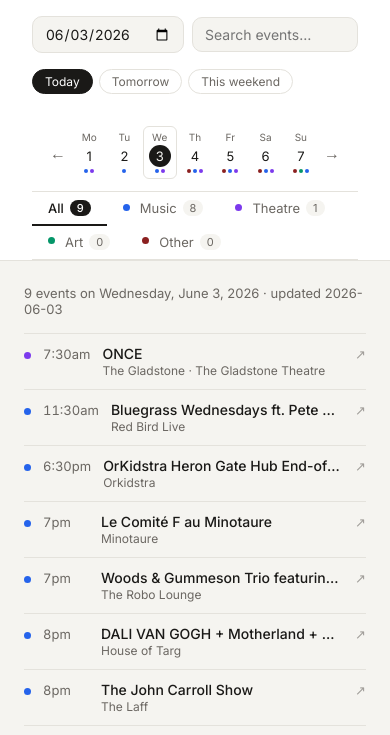
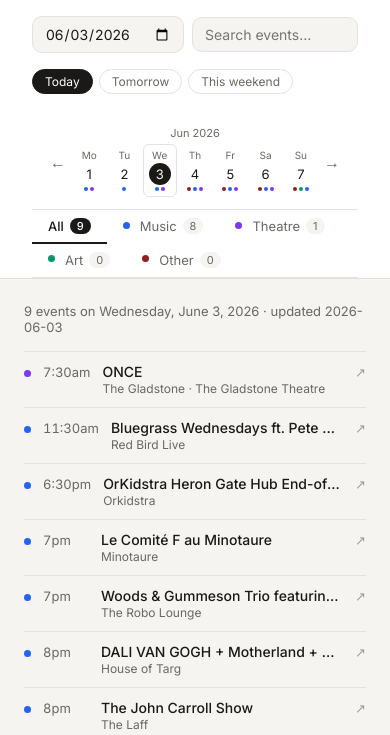
Before and after one commit to bartbols/OttawaEventFinder, a plain HTML site: page docs/index.html in a window 390 px wide. Shown: the part 72-807 px from the top of the page. Drawn offline with Linux system fonts and the light colour scheme.

Commit message:
added month label to week strip on mobile

```diff
--- a/docs/index.html
+++ b/docs/index.html
@@ -324,7 +324,9 @@
       .week-strip { display: flex; align-items: center; gap: 0; padding: 0.5rem 0.75rem 0.25rem; }
       .week-strip-nav { background: none; border: none; color: var(--muted); cursor: pointer; font-size: 16px; padding: 4px 6px; font-family: inherit; flex-shrink: 0; }
       .week-strip-nav:hover { color: var(--text); }
-      .week-strip-days { display: grid; grid-template-columns: repeat(7, 1fr); flex: 1; gap: 1px; }
+      .week-strip-inner { flex: 1; display: flex; flex-direction: column; gap: 2px; }
+      .week-strip-month { font-size: 11px; color: var(--muted); text-align: center; padding-bottom: 2px; }
+      .week-strip-days { display: grid; grid-template-columns: repeat(7, 1fr); gap: 1px; }
       .week-day { display: flex; flex-direction: column; align-items: center; gap: 2px; padding: 4px 2px; border-radius: 6px; cursor: pointer; border: 0.5px solid transparent; }
       .week-day:hover { background: var(--surface); }
       .week-day.cal-selected { background: var(--surface); border-color: var(--border); }
@@ -366,7 +368,10 @@
     <div class="cal-grid" id="cal-grid"></div>
     <div class="week-strip" id="week-strip">
       <button class="week-strip-nav" onclick="weekNav(-1)">&#8592;</button>
-      <div class="week-strip-days" id="week-strip-days"></div>
+      <div class="week-strip-inner">
+        <div class="week-strip-month" id="week-strip-month"></div>
+        <div class="week-strip-days" id="week-strip-days"></div>
+      </div>
       <button class="week-strip-nav" onclick="weekNav(1)">&#8594;</button>
     </div>
   </div>
@@ -663,6 +668,13 @@
 
     const selectedDate = document.getElementById("date-input").value;
     let html = "";
+    // Determine month label — show both if week spans two months
+    const firstDay = new Date(monday);
+    const lastDay = new Date(monday); lastDay.setDate(monday.getDate() + 6);
+    const monthLabel = firstDay.getMonth() === lastDay.getMonth()
+      ? `${MONTHS_SHORT[firstDay.getMonth()]} ${firstDay.getFullYear()}`
+      : `${MONTHS_SHORT[firstDay.getMonth()]} – ${MONTHS_SHORT[lastDay.getMonth()]} ${lastDay.getFullYear()}`;
+    document.getElementById("week-strip-month").textContent = monthLabel;
     for (let i = 0; i < 7; i++) {
       const d = new Date(monday);
       d.setDate(monday.getDate() + i);
```
